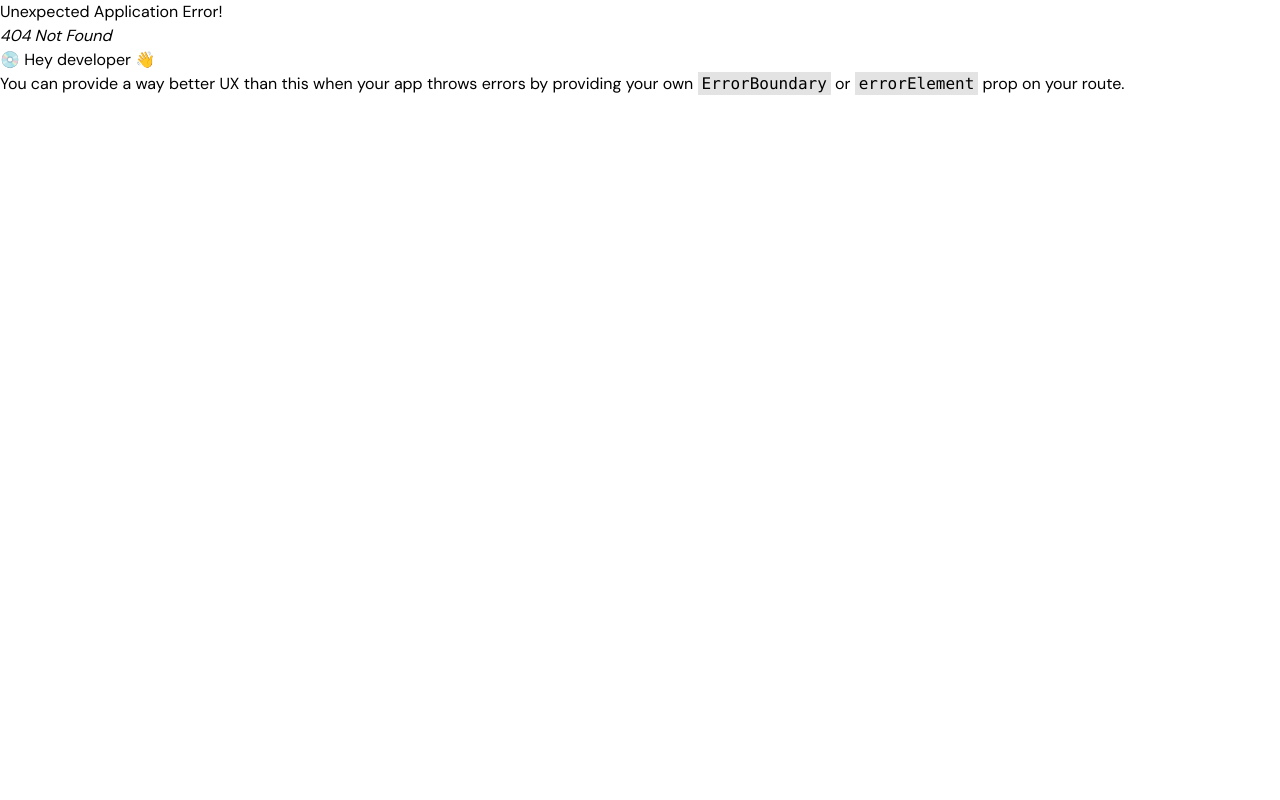
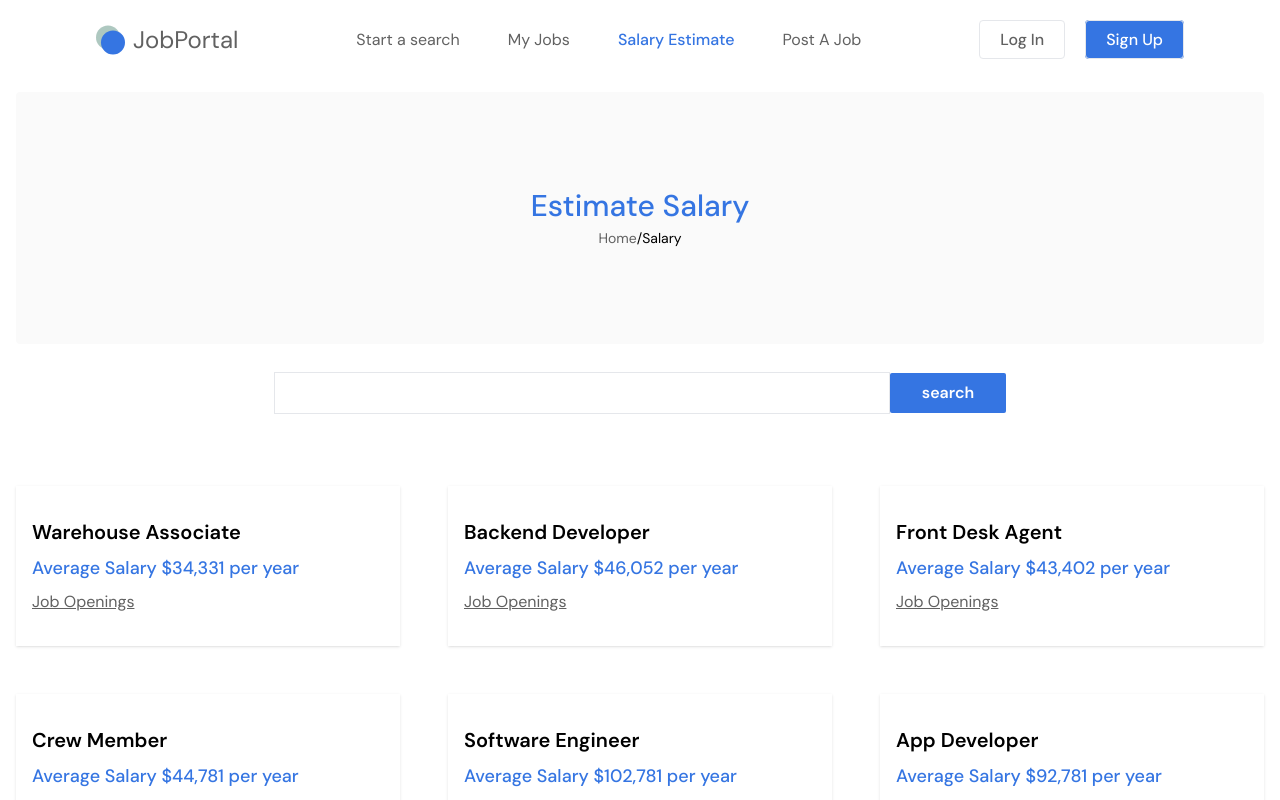
Before and after one commit to Geethika-Kancharla/Job-Portal, a React (Vite) app in the folder job-portal-client/: page /salary in a window 1280 px wide. Before the commit this address had no page. Shown: the top 800 px of the page. Built offline with nearby package versions, Linux system fonts and the light colour scheme.

Commit message:
completed salary estimate page

```diff
--- /dev/null
+++ b/job-portal-client/src/Pages/SalaryPage.jsx
@@ -0,0 +1,53 @@
+// import React from 'react'
+import React, { useEffect, useState } from 'react';
+import PageHeader from '../components/PageHeader'
+
+const SalaryPage = () => {
+    const[searchText, setSearchText] = useState("");
+    const [salary,setSalary]=useState([]);
+
+    useEffect( () =>{
+        fetch('salary.json').then(res=> res.json()).then(data=>setSalary(data))
+    },[])
+    const handleSearch = () =>{
+        const filter = salary.filter(
+            (job)=>
+            job.title.toLowerCase().indexOf(searchText.toLowerCase())!==-1
+        );
+        console.log(filter)
+        setSalary(filter)
+    }
+    console.log(searchText)
+
+  return (
+    <div className='max-w-screen-2xl container mx-auto x1:px-24 px-4'>
+    <PageHeader title={"Estimate Salary"} path={"Salary"}/>
+
+    <div className='mt-5'>
+      <div className='search-box p-2 mb-2 text-center'>
+        <input type="text" name="search" id="search" className='py-2 px-3 border focus:outline-none lg:w-6/12 mb-4 w-full' onChange={e=> setSearchText(e.target.value)}/>
+        <button onClick={handleSearch} className='bg-blue text-white font-semibold px-8 py-2 mb-4 rounded-sm '>search</button>
+
+      </div>
+    </div>
+    <div className='grid lg:grid-cols-3 sm:grid-cols-2 grid-cols-1 gap-12 my-12 items-center'>
+        {
+            salary.map((data)=>(
+            <div key={data.id} className='shadow px-4 py-8'>
+                <h4 className='font-semibold text-xl'>{data.title}</h4>
+                <p className='my-2 font-medium text-blue text-lg'>{data.salary}</p>
+                <div className='flex flex-wrap gap-4'>
+                    <a href="/" className='underline'>{data.status}</a>
+                    <a href="/" className='underline'>{data.Skills}</a>
+                    </div>
+                    </div>
+
+            ))
+        }
+    </div>
+    </div>
+
+  )
+}
+
+export default SalaryPage
--- a/job-portal-client/src/Router/Router.jsx
+++ b/job-portal-client/src/Router/Router.jsx
@@ -5,6 +5,7 @@ import Home from '../Pages/Home';  // Ensure the casing matches the actual file
 import About from '../Pages/About';
 import CreateJob from '../Pages/CreateJob';
 import MyJobs from '../Pages/MyJobs';
+import SalaryPage from '../Pages/SalaryPage';
 
 const router = createBrowserRouter([
   {
@@ -26,6 +27,10 @@ const router = createBrowserRouter([
       {
         path: '/my-job',
         element: <MyJobs />
+      },
+      {
+        path: '/salary',
+        element: <SalaryPage />
       }
     ],
   },
--- /dev/null
+++ b/job-portal-client/src/components/PageHeader.jsx
@@ -0,0 +1,12 @@
+import React from 'react'
+
+const PageHeader = ({title,path}) => {
+  return (
+    <div className='py-24 mt-3 bg-[#FAFAFA] rounded flex flex-col items-center justify-center'>
+     <h2 className='text-3xl text-blue font-medium mb-1 text-center'> {title} </h2>
+     <p className='text-sm text-center '><a href ="/">Home</a>/{path}</p>
+    </div>
+  )
+}
+
+export default PageHeader
```
